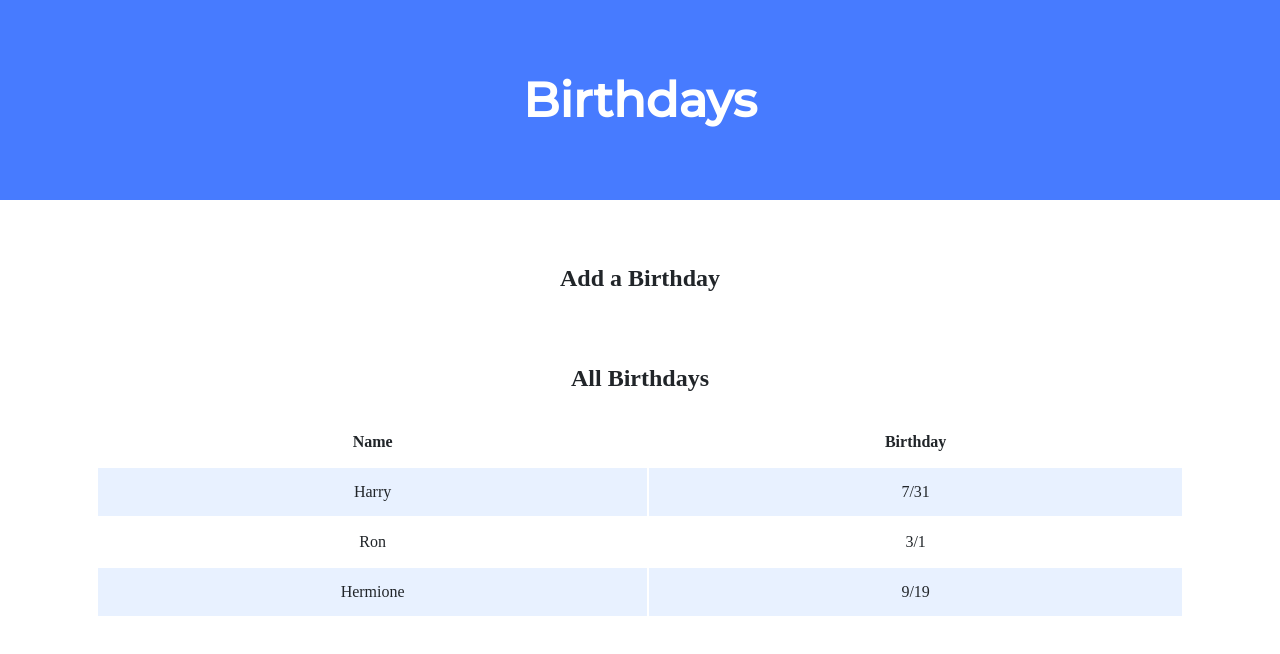
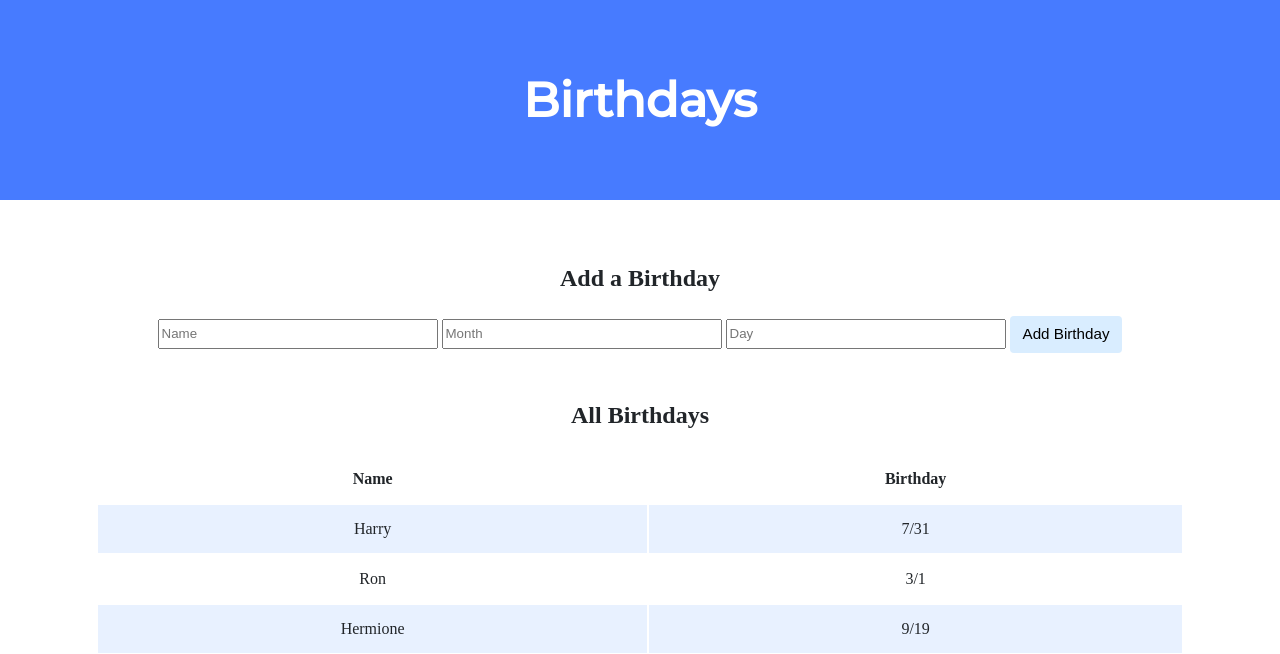
Before and after one commit to SadeCJohnson/CS50_Solutions, a Flask app: page / in a window 1280 px wide. Shown: the top 654 px of the page. Run offline with Flask 2, Linux system fonts and the light colour scheme; some libraries are stand-ins or nearby versions.

Commit message:
adding post form

```diff
--- a/Web_Lab9_Birthdays/templates/index.html
+++ b/Web_Lab9_Birthdays/templates/index.html
@@ -14,7 +14,12 @@
             <div class="section">
 
                 <h2>Add a Birthday</h2>
-                <!-- TODO: Create a form for users to submit a name, a month, and a day -->
+                <form action="/" method="post">
+                    <input name="name" type="text" placeholder="Name">
+                    <input name="month" type="number" min="1" max="12"  placeholder="Month">
+                    <input name="year"  type="number" min="1" max ="31" placeholder="Day">
+                    <input type="submit" value="Add Birthday">
+                </form>
             </div>
 
             <div class="section">
```
